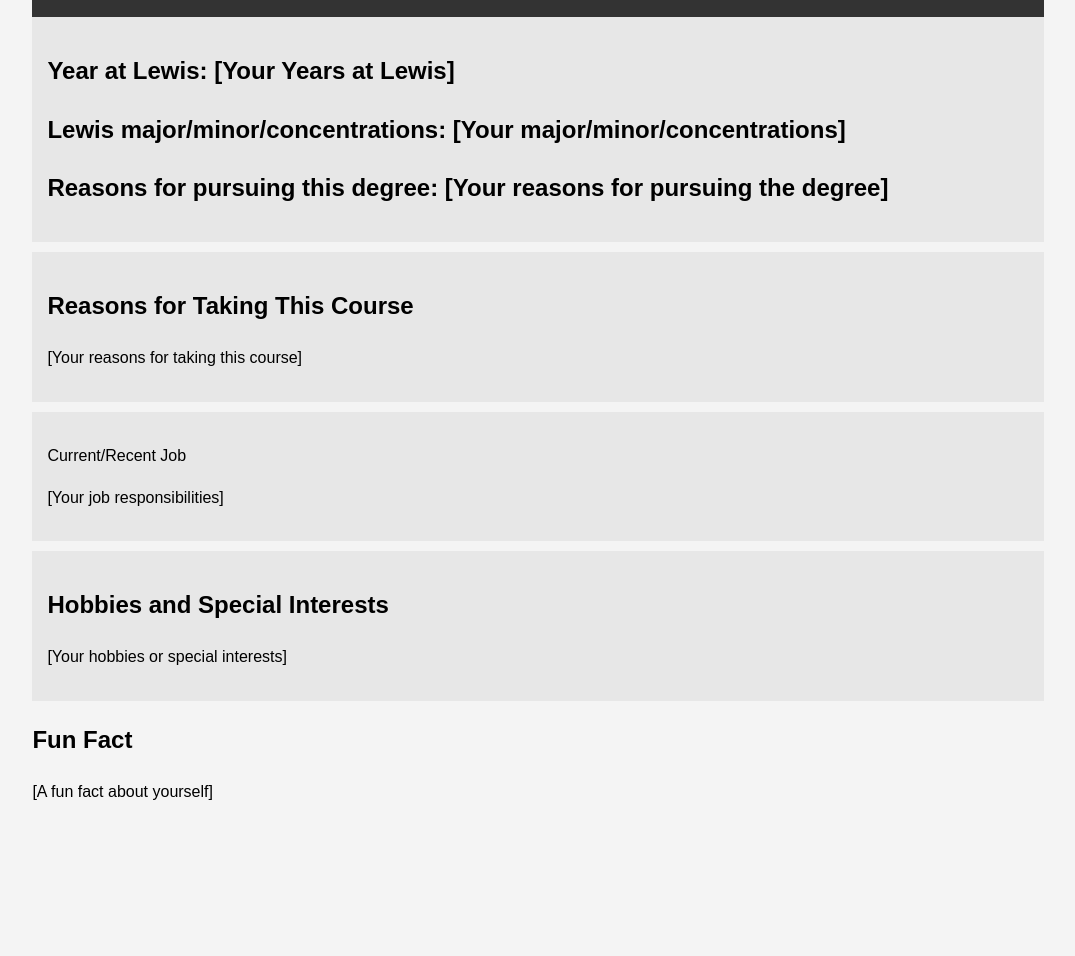
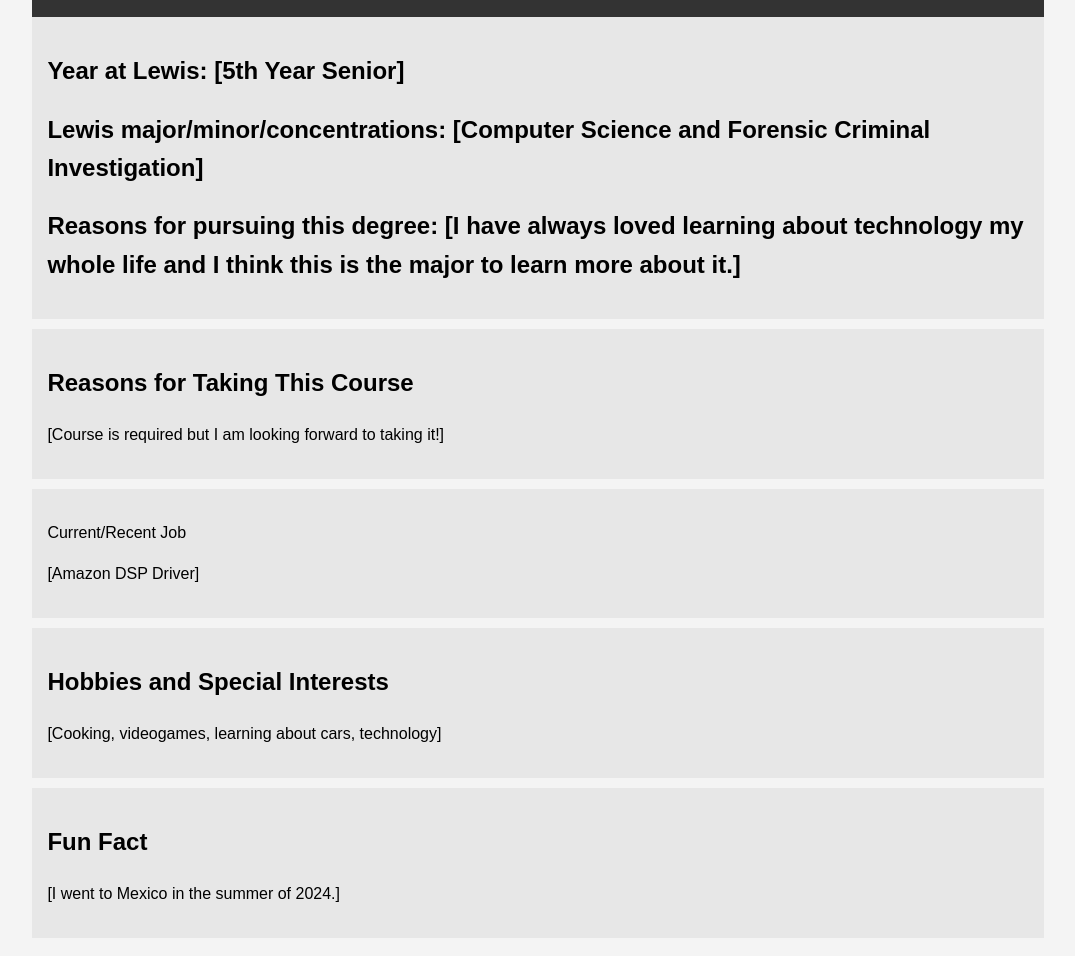
Before and after one commit to BryanA55/getting-to-know-each-other, a plain HTML site: page index.html in a window 1280 px wide. Shown: the part 133-1089 px from the top of the page, without its empty margins (102-1177 px from the left). Before the commit the page ends 962 px from the top, so only its background shows below. Drawn offline with Linux system fonts and the light colour scheme.

Commit message:
Update index.html

```diff
--- a/index.html
+++ b/index.html
@@ -21,7 +21,7 @@
         .main-info h1 {
             margin: 0;
         }
-        .hobbies, .lewis, .course, .job {
+        .hobbies, .lewis, .course, .job, .fun-fact {
             background: #e7e7e7;
             padding: 15px;
             margin-bottom: 10px;
@@ -36,29 +36,29 @@
         </header>
 
         <section class="lewis">
-			<h2>Year at Lewis: [Your Years at Lewis]</h2>
-			<h2>Lewis major/minor/concentrations: [Your major/minor/concentrations]</h2>
-			<h2>Reasons for pursuing this degree: [Your reasons for pursuing the degree]</h2>
+			<h2>Year at Lewis: [5th Year Senior]</h2>
+			<h2>Lewis major/minor/concentrations: [Computer Science and Forensic Criminal Investigation]</h2>
+			<h2>Reasons for pursuing this degree: [I have always loved learning about technology my whole life and I think this is the major to learn more about it.]</h2>
         </section>
 
 		<section class="course">
             <h2>Reasons for Taking This Course</h2>
-            <p>[Your reasons for taking this course]</p>
+            <p>[Course is required but I am looking forward to taking it!]</p>
         </section>
 
 		<section class="job">
             <p>Current/Recent Job</p>
-			<p>[Your job responsibilities]</p>
+			<p>[Amazon DSP Driver]</p>
         </section>
 
         <section class="hobbies">
             <h2>Hobbies and Special Interests</h2>
-            <p>[Your hobbies or special interests]</p>
+            <p>[Cooking, videogames, learning about cars, technology]</p>
         </section>
 
         <section class="fun-fact">
             <h2>Fun Fact</h2>
-            <p>[A fun fact about yourself]</p>
+            <p>[I went to Mexico in the summer of 2024.]</p>
         </section>
     </div>
 </body>
```
